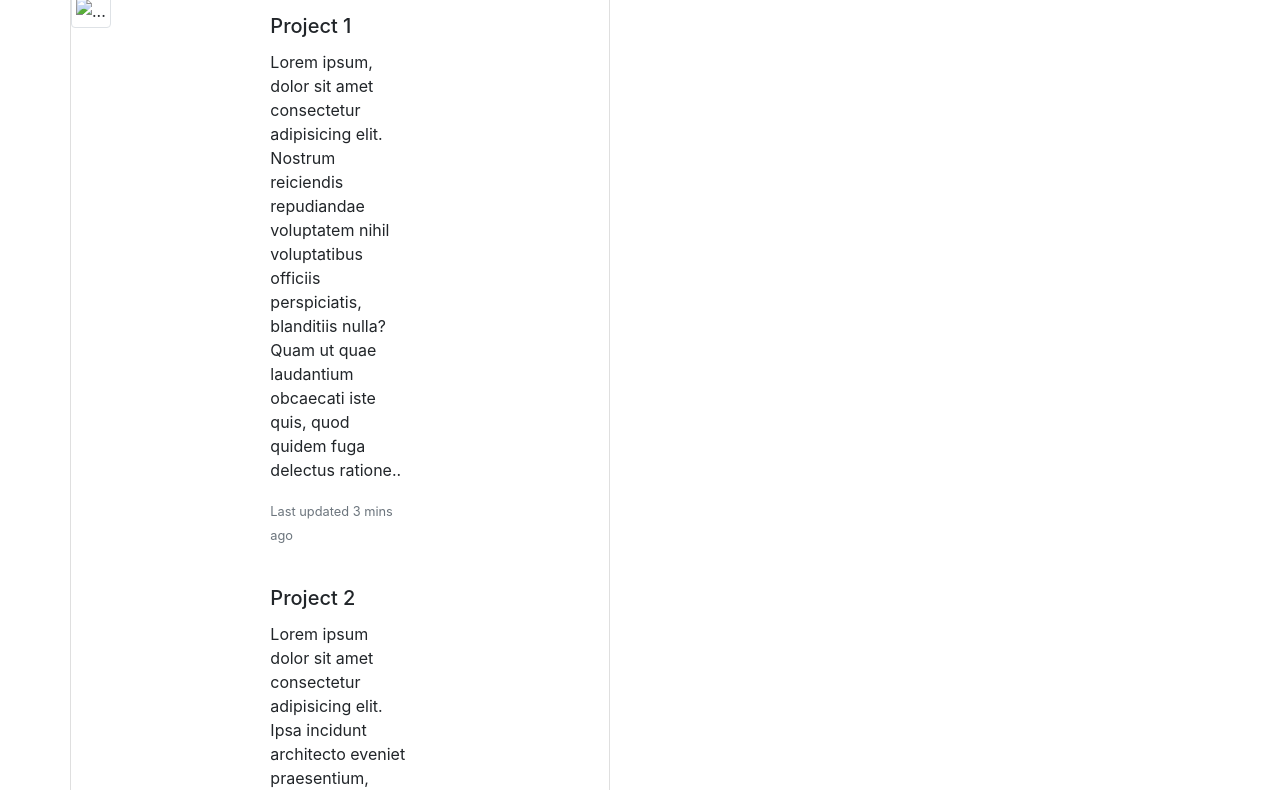
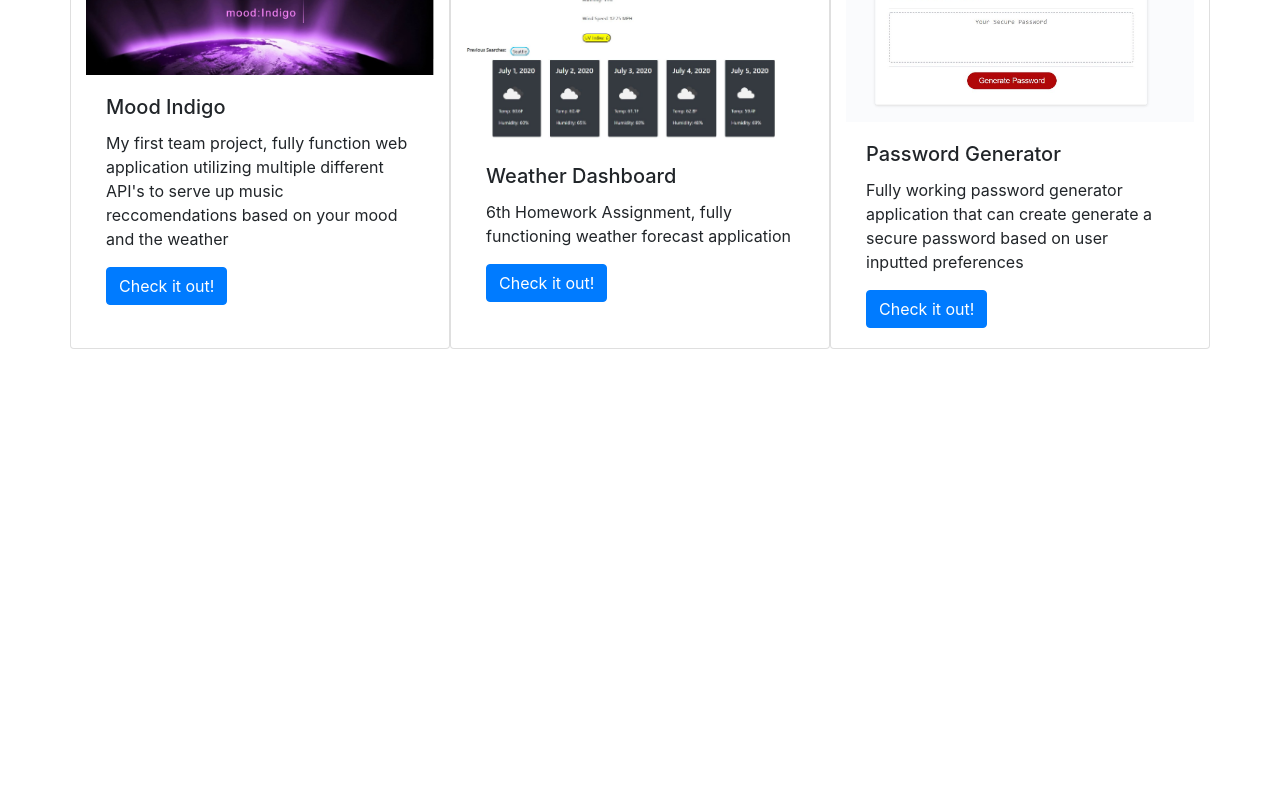
Before and after one commit to ajper05/updatedportfolio, a plain HTML site: page portfolio.html in a window 1280 px wide. Shown: the part 121-911 px from the top of the page. After the commit the page ends 800 px from the top, so only its background shows below. Drawn offline with nearby package versions, Linux system fonts and the light colour scheme.

Commit message:
updated portfolio page with current works

```diff
--- a/portfolio.html
+++ b/portfolio.html
@@ -27,40 +27,33 @@
             </div>
         </nav>
 
-        <div class="container">
-          <div class="row">
-            <div class="col-md-12">
-              <div class="card">
-                <h1>My Portfolio</h1>
+        <div class = "container">
+          <div class = "row">
+            <div class="card col-4" style="width: 18rem;">
+              <img src="moodindigo.jpg" class="card-img-top">
+              <div class="card-body">
+                <h5 class="card-title">Mood Indigo</h5>
+                <p class="card-text">My first team project, fully function web application utilizing multiple different API's to serve up music reccomendations based on your mood and the weather</p>
+                <a href="https://epachols.github.io/moodIndigo/" class="btn btn-primary">Check it out!</a>
               </div>
             </div>
-          </div>
-          <div class="row">
-            <div class="card mb-3" style="max-width: 540px;">
-              <div class="row no-gutters">
-                <div class="col-md-4">
-                  <img src="..." alt="..." class="img-thumbnail">
-                </div>
-                <div class="col-md-4">
-                  <div class="card-body">
-                    <h5 class="card-title">Project 1</h5>
-                    <p class="card-text">Lorem ipsum, dolor sit amet consectetur adipisicing elit. Nostrum reiciendis repudiandae voluptatem nihil voluptatibus officiis perspiciatis, blanditiis nulla? Quam ut quae laudantium obcaecati iste quis, quod quidem fuga delectus ratione..</p>
-                    <p class="card-text"><small class="text-muted">Last updated 3 mins ago</small></p>
-                  </div>
-                  <div class="card-body">
-                    <h5 class="card-title">Project 2</h5>
-                    <p class="card-text">Lorem ipsum dolor sit amet consectetur adipisicing elit. Ipsa incidunt architecto eveniet praesentium, ducimus optio, error alias provident ab harum, iste eligendi minima quam id. Eaque reiciendis nostrum unde voluptatibus!</p>
-                    <p class="card-text"><small class="text-muted">Last updated 3 mins ago</small></p>
-                  </div>
-                </div>
+            <div class="card col-4" style="width: 18rem;">
+              <img src="/weather dashboard.JPG" class="card-img-top">
+              <div class="card-body">
+                <h5 class="card-title">Weather Dashboard</h5>
+                <p class="card-text">6th Homework Assignment, fully functioning weather forecast application</p>
+                <a href="https://ajper05.github.io/weatherdashboard/" class="btn btn-primary">Check it out!</a>
+              </div>
+            </div>
+            <div class="card col-4" style="width: 18rem;">
+              <img src="/passwordgen.JPG" class="card-img-top">
+              <div class="card-body">
+                <h5 class="card-title">Password Generator</h5>
+                <p class="card-text">Fully working password generator application that can create generate a secure password based on user inputted preferences</p>
+                <a href="https://ajper05.github.io/passwordgenerator/" class="btn btn-primary">Check it out!</a>
               </div>
             </div>
           </div>
         </div>
-        <footer class="footer">
-          <div class="container">
-            <span class="text-muted">Place sticky footer content here.</span>
-          </div>
-        </footer>
     </body>
 </html>
```
Also changed, not shown: contact.html (+1 -3 lines), index.html (+8 -9 lines), moodindigo.jpg (added), passwordgen.JPG (added), style.css (added), weather dashboard.JPG (added).
